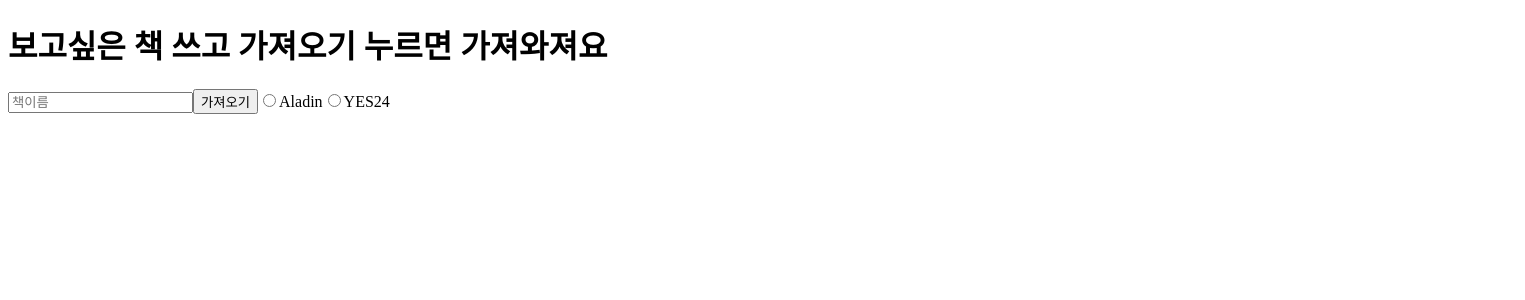
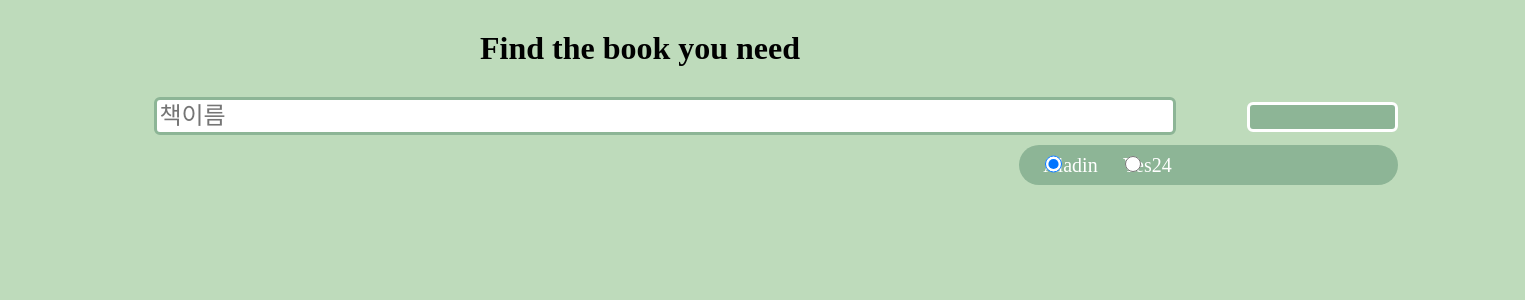
Before and after one commit to cappstone/web_frontend, a Vue app: page / in a window 1280 px wide. Shown: the top 300 px of the page, 1525 px wide, since content can reach past the window. Built offline with nearby package versions, Linux system fonts and the light colour scheme.

Commit message:
set basic CSS

```diff
--- a/package.json
+++ b/package.json
@@ -8,6 +8,10 @@
     "lint": "vue-cli-service lint"
   },
   "dependencies": {
+    "@fortawesome/fontawesome-svg-core": "^1.2.34",
+    "@fortawesome/free-regular-svg-icons": "^5.15.2",
+    "@fortawesome/free-solid-svg-icons": "^5.15.2",
+    "@fortawesome/vue-fontawesome": "^2.0.2",
     "core-js": "^3.6.5",
     "vue": "^2.6.11"
   },
--- a/src/App.vue
+++ b/src/App.vue
@@ -1,6 +1,6 @@
 <template>
   <div>
-    <h1>보고싶은 책 쓰고 가져오기 누르면 가져와져요</h1>
+    <h1>Find the book you need</h1>
     <search v-on:dataemit="dataEmit"></search>
     <result v-bind:book="emittedbook"></result>
   </div>
@@ -32,5 +32,11 @@ export default {
 </script>
 
 <style>
-
+  h1{
+    margin: 30px;
+    text-align: center;
+  }
+  body{
+    background-color: #bedbbb;
+  }
 </style>
--- a/src/components/Result.vue
+++ b/src/components/Result.vue
@@ -1,31 +1,30 @@
 <template>
-  <ul v-if="book[1]=='0'">
-    <li v-for="key in book[0]" v-bind:key="key">
+  <ul id="aladin" v-if="book[1]=='0'">
+    <li class="bookkey" v-for="key in book[0]" v-bind:key="key">
       <b>{{key.bookname}}</b>
       <p><img v-bind:src="key.imgurl"></p>
       <p>{{key.description}}</p>
       <div v-if="key.result!=''">현재 <b>{{key.stores}}</b>에 재고가 존재합니다.</div>
       <div v-else>현재 재고가 없습니다.</div>
 
-      <ol>
+      <ul class="place">
         <li v-for="resultkey in key.result" v-bind:key="resultkey">
           <p>{{resultkey.mall}}</p>
           <div>현재{{resultkey.count_stock}}개</div>
-
-          <ol v-for="statuskey in resultkey.status_stock" v-bind:key="statuskey">
+          <ul v-for="statuskey in resultkey.status_stock" v-bind:key="statuskey">
             <li>
               <div>{{statuskey.location}} 위치에 {{statuskey.quality}}급 물건이 {{statuskey.price}} 가격으로 있습니다.</div>
             </li>
-          </ol>
+          </ul>
 
         </li>
-      </ol>
+      </ul>
 
       <br>
     </li>
   </ul>
 
-  <ul v-else>
+  <ul id="yes" v-else>
     <li v-for="key in book[0]" v-bind:key="key">
       <p><b>{{key.mall}}</b>에 다음 책이 존재합니다.</p>
       <ol v-for="resultkey in key.result" v-bind:key="resultkey">
@@ -47,10 +46,79 @@ export default {
     props:['book'],
 
     methods:{
+      /**$(document).ready(function(){
+        $('.more').click(function(){
+          if($('.more').hasClass('more')){
+            $('.more').addClass('close').removeClass('more');
+            $('.more').addClass('close').removeClass('more');
+          }
+          else if($('.close').hasClass('close')){
+            $('.close').addClass('more').removeClass('close');
+            $('.more').addClass('close').removeClass('more');
+          }
+        });
+      });*/
     }
 }
 </script>
 
 <style>
+  .bookkey{
+    background: #bedbbb;
+    text-align: left;
+    font-size: 36px;
+    font-weight: bold;
+    color: #707070;
+    line-height: -46px;
+    }
+  .bookkey p{
+    text-align: center;
+  }
+  .bookkey p + p{
+    color: #92817a;
+    font-size: 24px;
+    text-align: center;
+  }
+  .bookkey div{
+    color: #92817a;
+    font-size: 18px;
+    text-align: center;
+  }
 
+  .place{
+    display: block;
+    font-size: 24px;
+    text-align: left;
+  }
+
+  .place ul{
+    display: block;
+    font-size: 18px;
+    text-align: left;
+  }
+  /**.m1{
+    left: 7%;
+    position: absolute;
+  }
+  .b1{
+    display: block;
+    font-size: 28px;
+    text-align: left;
+    clip: auto;
+  }
+  .place li{
+    position: absolute;
+    visibility: hidden;
+  }
+  .m1:hover, .m2:hover{
+    cursor: pointer;
+  }
+  .place p{
+    font-size: 30px;
+    text-align: justify;
+  }
+  .b2{
+    position: absolute;
+    list-style-type: square;
+  } */
 </style>
--- a/src/components/Search.vue
+++ b/src/components/Search.vue
@@ -1,11 +1,25 @@
 <template>
-  <div>
+  <div class="search">
     <input v-on:keyup="checkEntered" v-model="searchname" placeholder="책이름">
-    <button v-on:click="getData">가져오기</button>
-    <input type="radio" id="aladin" value="0" v-model="searchstore">
-    <label for="aladin">Aladin</label>
-    <input type="radio" id="yes" value="1" v-model="searchstore">
-    <label for="yes">YES24</label>
+    <button v-on:click="getData"><font-awesome-icon icon="bullseye-pointer"/></button>
+    <div class="radio">
+      <tbody>
+        <tr>
+          <td>
+            <input type="radio" id="aladin" value="0" v-model="searchstore">
+          </td>
+          <td>
+            <div>Aladin</div>
+          </td>
+          <td>
+            <input type="radio" id="yes" value="1" v-model="searchstore">
+          </td>
+          <td>
+            <div>Yes24</div>
+          </td>
+        </tr>
+      </tbody>
+    </div>
   </div>
 </template>
 
@@ -13,7 +27,7 @@
 import axios from 'axios'
 
 export default {
-  data:function(){return {searchname:'',searchstore:'',searchurl:'', search:''}},
+  data:function(){return {searchname:'',searchstore:'0',searchurl:'', search:''}},
 
   methods: {
     checkEntered: function() {
@@ -48,6 +62,53 @@ export default {
 }
 </script>
 
-<style>
+ <style>
+  .search{
+    height: 50px;
+    width: 100%;
+    margin-left: 10%;
+    margin-right: 10%;
+    display: inline-block;
+  }
+  .search input{
+    height: 30px;
+    width: 80%;
+    border: 3px solid #8db596;
+    border-radius: 6px;
+    text-align: left;
+    font-size: 24px;
+    position: relative;
+    left: 20px;
+  }
+  .search button{
+    height: 30px;
+    width: 12%;
+    text-align: center;
+    border: 3px solid white;
+    border-radius: 6px;
+    margin-top: 5px;
+    color: black;
+    background: #8db596;
+    font-size: 20px;
+    float: right;
+    top: 3px;
+  }
 
+  .radio{
+    margin-top: 10px;
+    width: 30%;
+    float: right;
+    font-size: 20px;
+    border: 3px bold #8db596;
+    background: #8db596;
+    border-radius: 20px;
+    color: white;
+  }
+  .radio label{
+    margin-left: 5px;
+  }
+
+  #a:hover, #y:hover{
+    cursor: pointer;
+  }
 </style>
--- a/src/main.js
+++ b/src/main.js
@@ -1,6 +1,7 @@
 import Vue from 'vue'
 import axios from './plugins/axios.js'
 import App from './App.vue'
+import Font from './plugins/fontAwesomeIcon.js'
 
 Vue.config.productionTip = false
 
```
Also changed, not shown: src/plugins/fontAwesomeIcon.js (added, +8 -0 lines), 1 other file (tests, documents, lock files or other folders).
